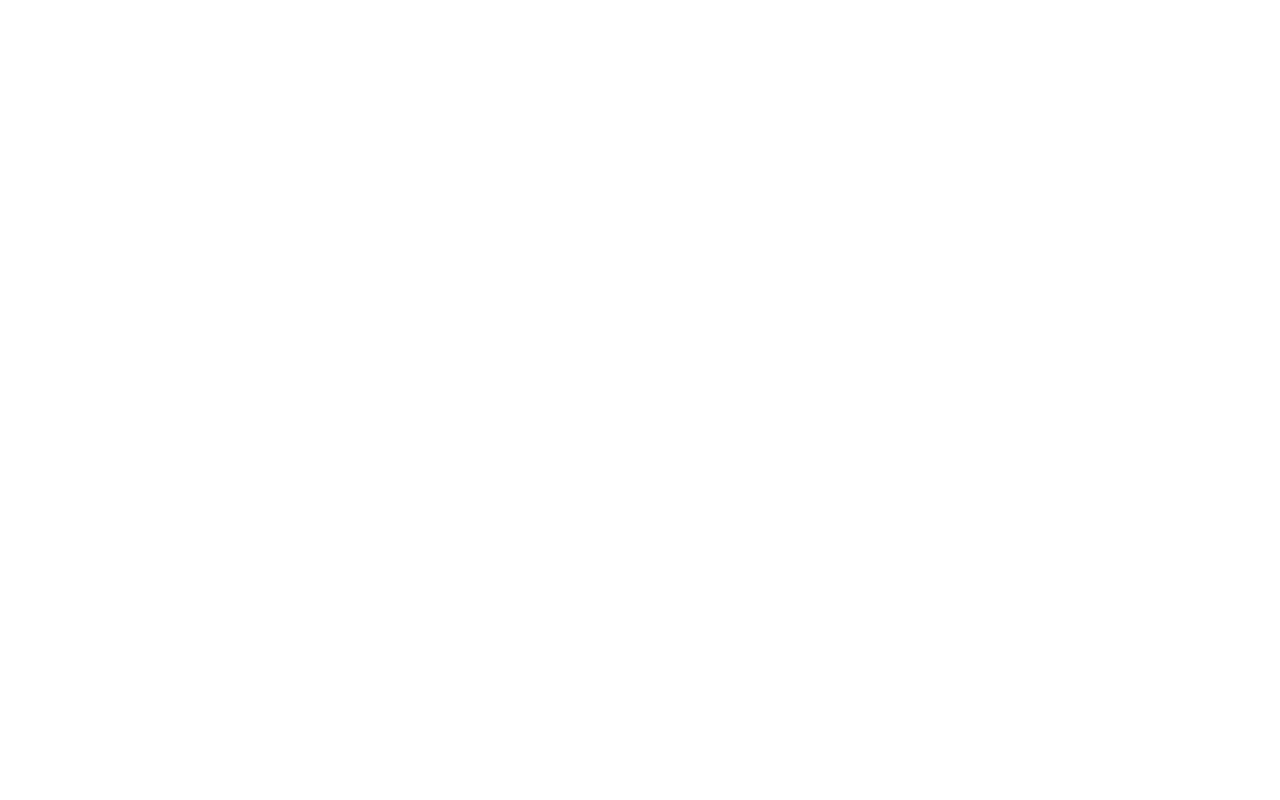
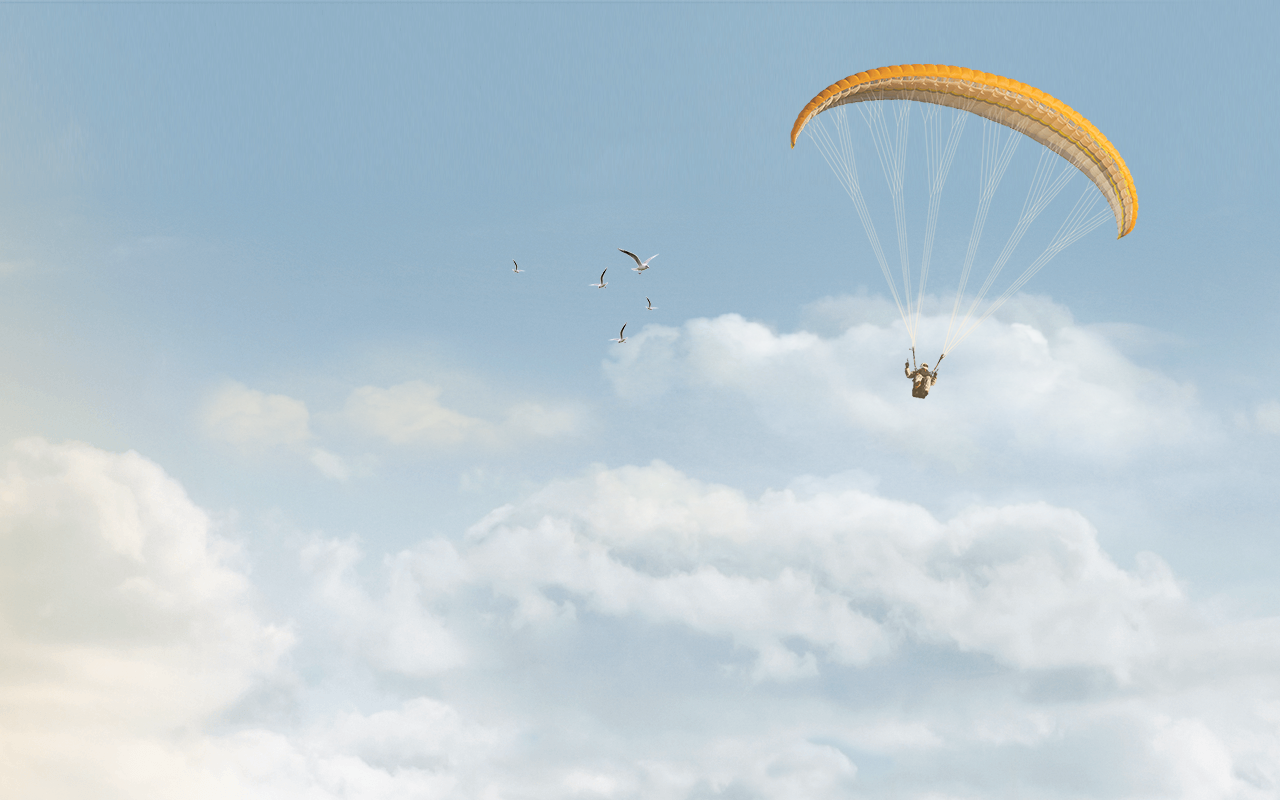
Before and after one commit to adrendon/sitio, a plain HTML site: page index.html in a window 1280 px wide. Drawn offline with Linux system fonts and the light colour scheme.

Commit message:
se arreglo

```diff
--- a/css/style.css
+++ b/css/style.css
@@ -560,7 +560,3 @@ a, button {
     }
 
 }
-
-body div:last-child {
-    display: none !important;
-}
--- a/index.html
+++ b/index.html
@@ -82,7 +82,7 @@
     <script type="text/javascript" src="js/vendor/jquery.parallax.min.js"></script>
     <script type="text/javascript" src="js/vendor/jquery.easings.min.js"></script>
     <!-- <script type="text/javascript" src="js/vendor/jquery.fullpage.min.js"></script> -->
-    <script type="text/javascript" src="js/vendor/fullpage.scrollHorizontally.js"></script>
+    <script type="text/javascript" src="js/vendor/fullpage.scrollHorizontally.min.js"></script>
     <script type="text/javascript" src="js/vendor/jquery.fullpage.extensions.min.js"></script>
     <script type="text/javascript" src="js/main.js"></script>
 
--- a/js/main.js
+++ b/js/main.js
@@ -15,7 +15,7 @@ $(document).ready(function() {
         loopHorizontal: false,
         slidesNavigation: false,
         scrollHorizontally: true,
-        scrollHorizontallyKey: 'YWx2YXJvdHJpZ28uY29tX01mU2MyTnliMnhzU0c5eWFYcHZiblJoYkd4NVNRcg==',
+        scrollHorizontallyKey: 'YWx2YXJvdHJpZ28uY29tX00zVVkyOXVkR2x1ZFc5MWMwaHZjbWw2YjI1MFlXdz12Nk0',
         scrollOverflowOptions: null,
         touchSensitivity: 15,
         normalScrollElementTouchThreshold: 5,
```
